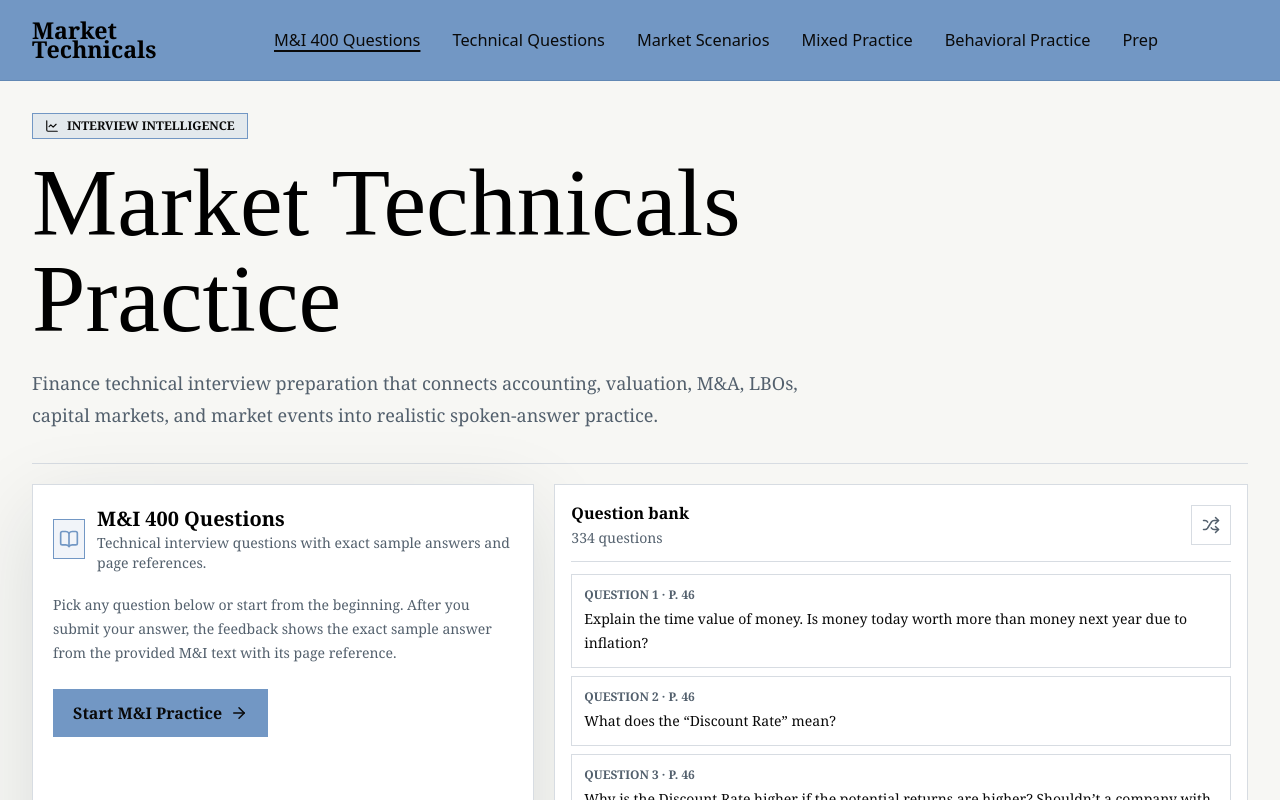
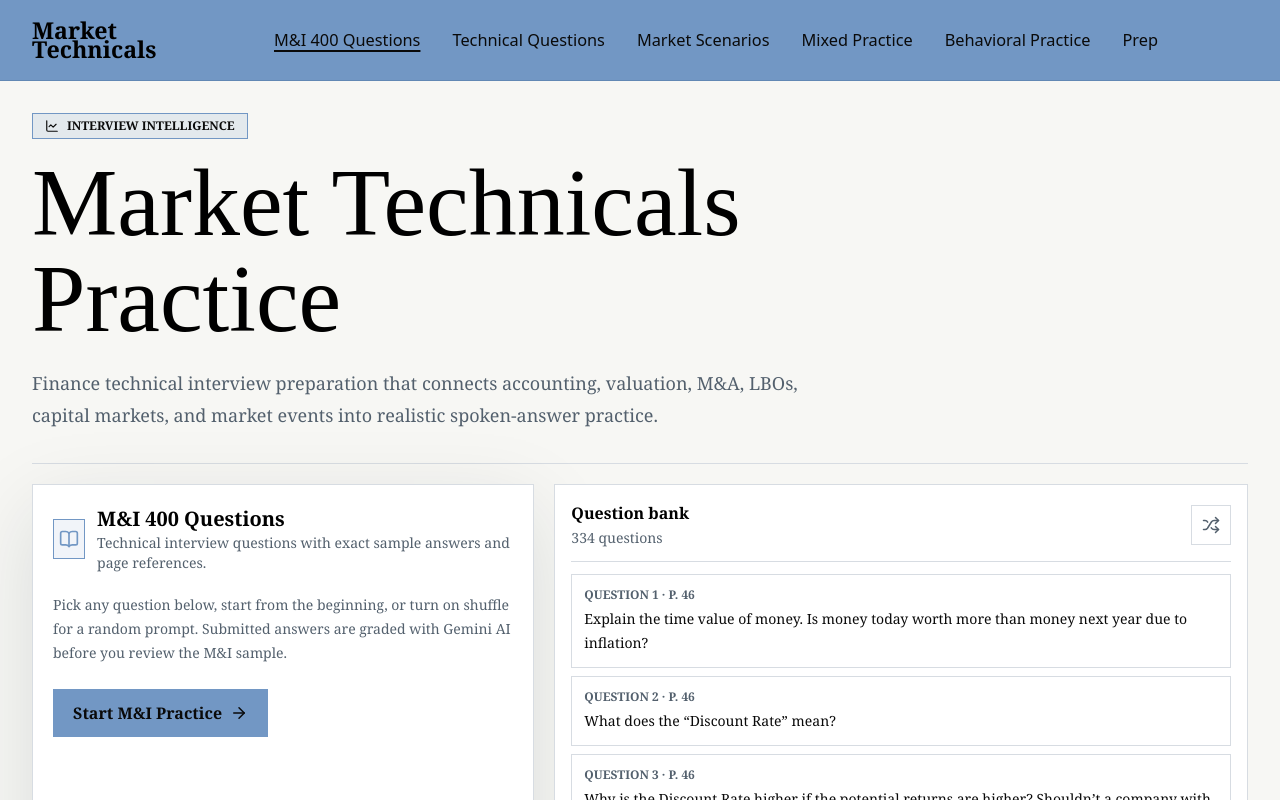
Before and after one commit to NUFinanceProjects/Market-Technicals, a Next.js app: page / in a window 1280 px wide. Both pictures are taken after a click on the button "M&I 400 Questions". Shown: the top 800 px of the page. Built offline with nearby package versions, Linux system fonts and the light colour scheme.

Commit message:
Update M&I practice description

```diff
--- a/app/page.tsx
+++ b/app/page.tsx
@@ -558,9 +558,9 @@
                 </div>
               </div>
               <p className="mt-5 text-sm leading-6 text-steel">
-                Pick any question below or start from the beginning. After you submit your
-                answer, the feedback shows the exact sample answer from the provided M&I text
-                with its page reference.
+                Pick any question below, start from the beginning, or turn on shuffle for a
+                random prompt. Submitted answers are graded with Gemini AI before you review
+                the M&I sample.
               </p>
               <button
                 onClick={() =>
```
